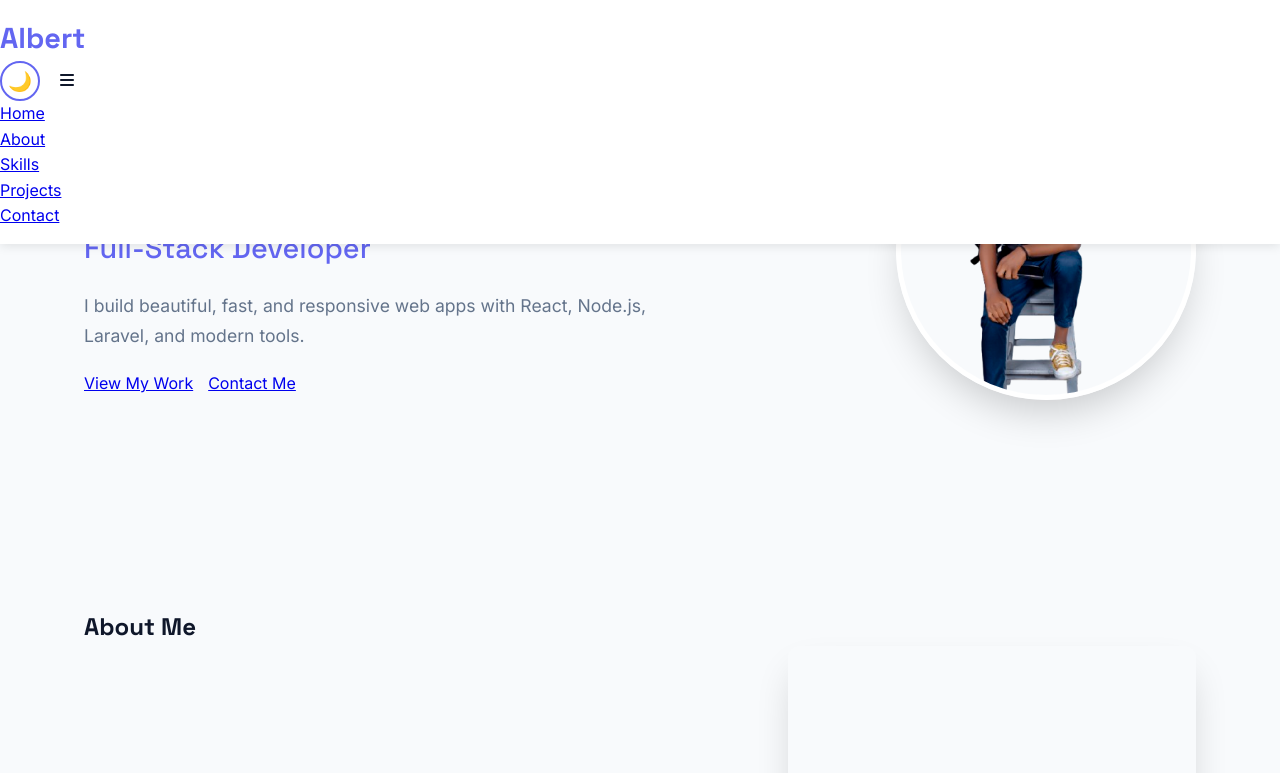
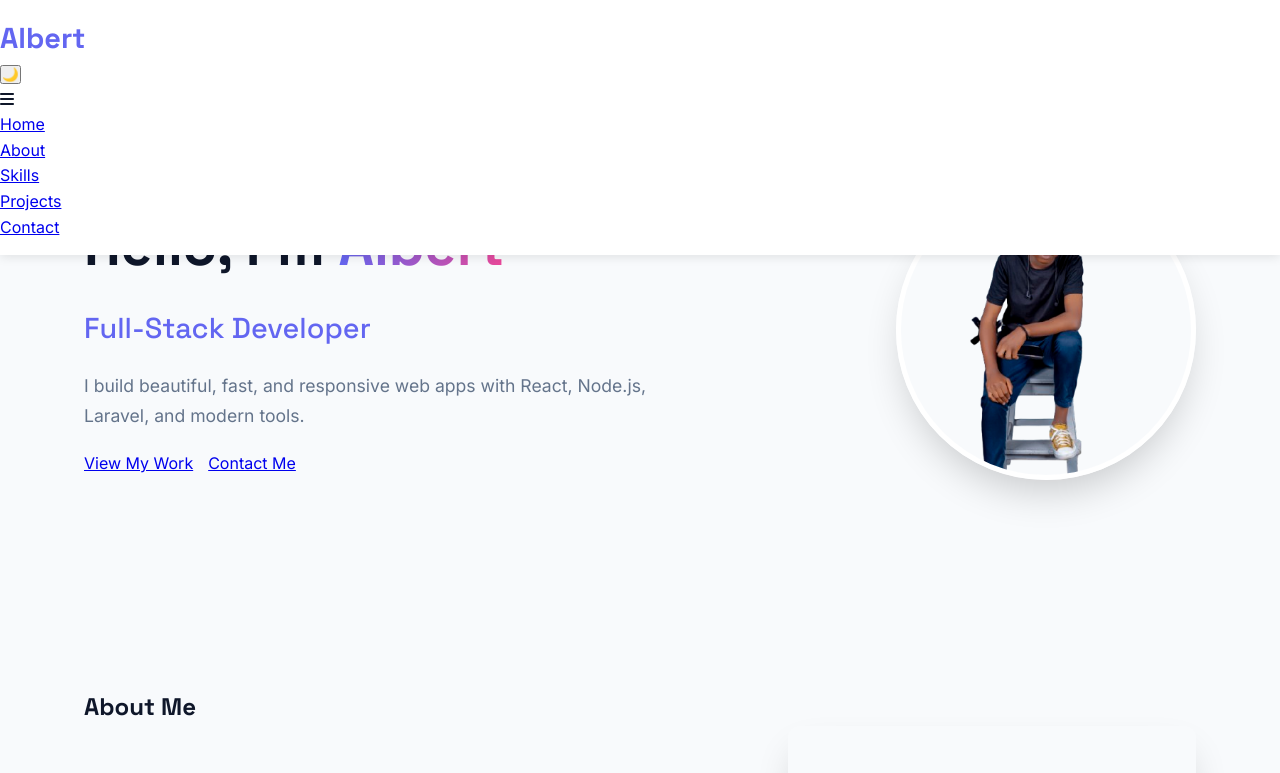
Before and after one commit to AlbertSIlenco/Hirm, a React (Create React App) app: page / in a window 1280 px wide. Shown: the top 773 px of the page. Built offline with nearby package versions, Linux system fonts and the light colour scheme.

Commit message:
Update App.js

```diff
--- a/src/App.js
+++ b/src/App.js
@@ -36,35 +36,29 @@ function App() {
       {/* ===== Navbar ===== */}
       <nav className="navbar">
         <div className="nav-container">
+          {/* Logo */}
           <div className="nav-logo">
             <h2>Albert</h2>
           </div>
 
-          <div style={{ display: 'flex', alignItems: 'center', gap: '20px' }}>
+          {/* Right Side: Dark Mode + Hamburger */}
+          <div className="nav-right">
+            {/* Dark Mode Toggle */}
             <button
               onClick={toggleDarkMode}
-              style={{
-                background: 'none',
-                border: '2px solid #6366f1',
-                borderRadius: '50%',
-                width: '40px',
-                height: '40px',
-                fontSize: '1.2rem',
-                color: isDarkMode ? '#818cf8' : '#6366f1',
-                cursor: 'pointer',
-                display: 'flex',
-                alignItems: 'center',
-                justifyContent: 'center'
-              }}
+              className="dark-mode-toggle"
+              aria-label="Toggle Dark Mode"
             >
               {isDarkMode ? '☀️' : '🌙'}
             </button>
 
+            {/* Hamburger Icon */}
             <div className="nav-toggle" onClick={toggleMenu}>
               <i className={`fas ${isMenuOpen ? 'fa-times' : 'fa-bars'}`}></i>
             </div>
           </div>
 
+          {/* Navigation Links */}
           <ul className={`nav-menu ${isMenuOpen ? 'nav-active' : ''}`}>
             <li><a href="#home" onClick={() => setIsMenuOpen(false)} className="nav-link">Home</a></li>
             <li><a href="#about" onClick={() => setIsMenuOpen(false)} className="nav-link">About</a></li>
@@ -75,7 +69,8 @@ function App() {
         </div>
       </nav>
 
-      <main>
+      {/* ===== Main Content (offset for fixed navbar) ===== */}
+      <main style={{ paddingTop: '80px' }}>
         <Hero />
         <About />
         <Skills />
```
